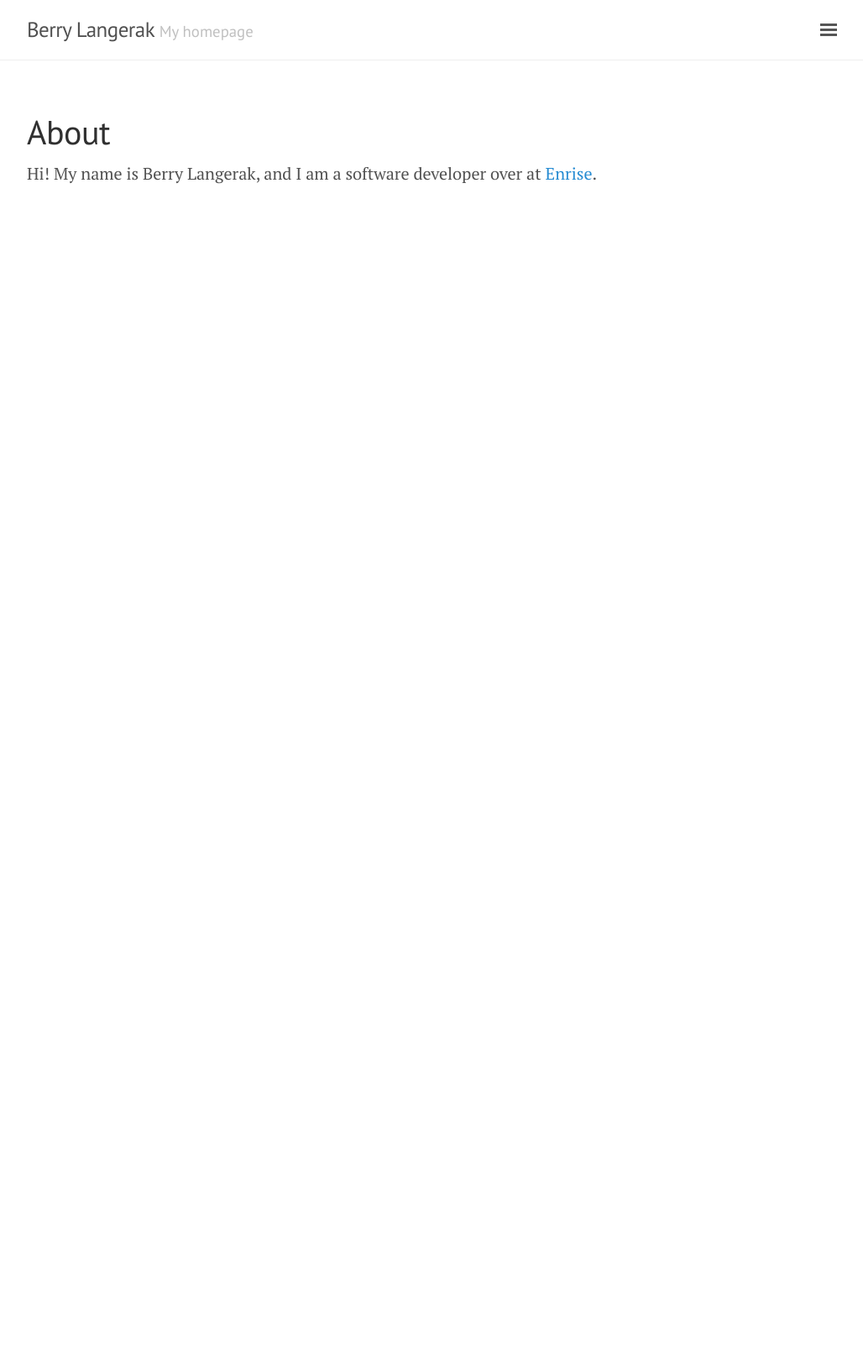
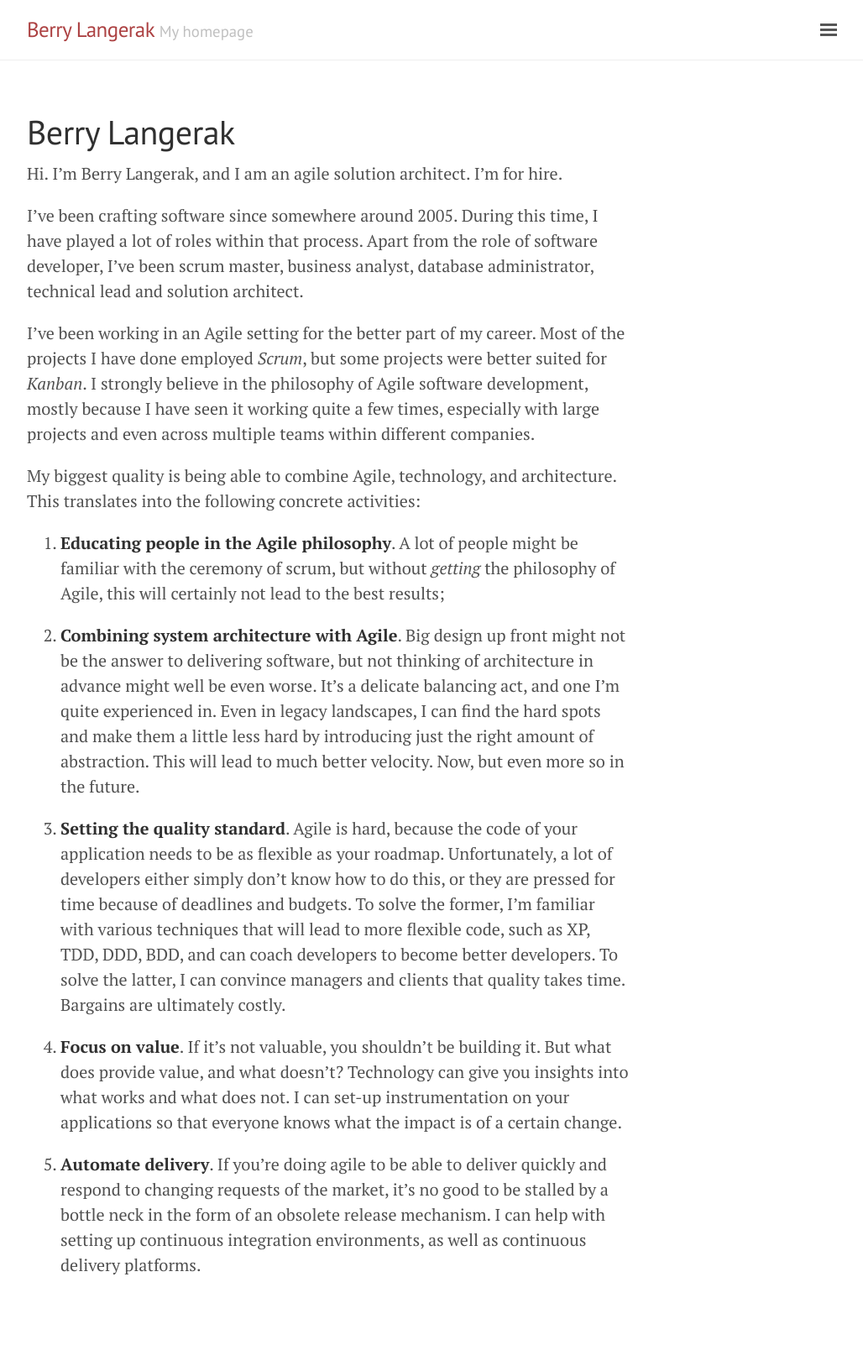
Before and after one commit to berry-langerak/berry-langerak.github.io, a Jekyll site: the page built from about.md, in a window 1280 px wide. Shown: the whole page at 84% size, without its empty margins (248-1276 px from the left). Built offline with Jekyll 4.4.1, drawn with Linux system fonts in a browser that asks for light colours; before the commit the page ends 900 px from its top, so only the background shows below that.

Commit message:
Adding a better about me page.

```diff
--- a/_layouts/default.html
+++ b/_layouts/default.html
@@ -3,7 +3,7 @@
 
   {% include head.html %}
 
-  <body class="layout-reverse">
+  <body class="layout-reverse theme-base-08">
 
     {% include sidebar.html %}
 
--- a/about.md
+++ b/about.md
@@ -1,8 +1,52 @@
 ---
 layout: page
-title: About
+title: Berry Langerak
 ---
 
-Hi! My name is Berry Langerak, and I am a software developer over at [Enrise][1].
+Hi. I'm Berry Langerak, and I am an agile solution architect. I'm for hire.
 
-[1]: http://enrise.com
+I've been crafting software since somewhere around 2005. During this time, I
+have played a lot of roles within that process. Apart from the role of software
+developer, I've been scrum master, business analyst, database administrator,
+technical lead and solution architect.
+
+I've been working in an Agile setting for the better part of my career. Most of
+the projects I have done employed *Scrum*, but some projects were better suited
+for *Kanban*. I strongly believe in the philosophy of Agile software development,
+mostly because I have seen it working quite a few times, especially with large
+projects and even across multiple teams within different companies.
+
+My biggest quality is being able to combine Agile, technology, and
+architecture. This translates into the following concrete activities:
+
+1. **Educating people in the Agile philosophy**. A lot of people might be
+   familiar with the ceremony of scrum, but without *getting* the philosophy of
+   Agile, this will certainly not lead to the best results;
+
+2. **Combining system architecture with Agile**. Big design up front might not
+   be the answer to delivering software, but not thinking of architecture in
+   advance might well be even worse. It's a delicate balancing act, and one I'm
+   quite experienced in. Even in legacy landscapes, I can find the hard spots
+   and make them a little less hard by introducing just the right amount of
+   abstraction. This will lead to much better velocity. Now, but even more so
+   in the future.
+
+3. **Setting the quality standard**. Agile is hard, because the code of your
+   application needs to be as flexible as your roadmap. Unfortunately, a lot of
+   developers either simply don't know how to do this, or they are pressed for
+   time because of deadlines and budgets. To solve the former, I'm familiar
+   with various techniques that will lead to more flexible code, such as XP,
+   TDD, DDD, BDD, and can coach developers to become better developers. To
+   solve the latter, I can convince managers and clients that quality takes
+   time. Bargains are ultimately costly.
+
+4. **Focus on value**. If it's not valuable, you shouldn't be building it. But
+   what does provide value, and what doesn't? Technology can give you insights
+   into what works and what does not. I can set-up instrumentation on your
+   applications so that everyone knows what the impact is of a certain change.
+
+5. **Automate delivery**. If you're doing agile to be able to deliver quickly
+   and respond to changing requests of the market, it's no good to be stalled
+   by a bottle neck in the form of an obsolete release mechanism. I can help
+   with setting up continuous integration environments, as well as continuous
+   delivery platforms.
```
Also changed, not shown: 1 other file.
